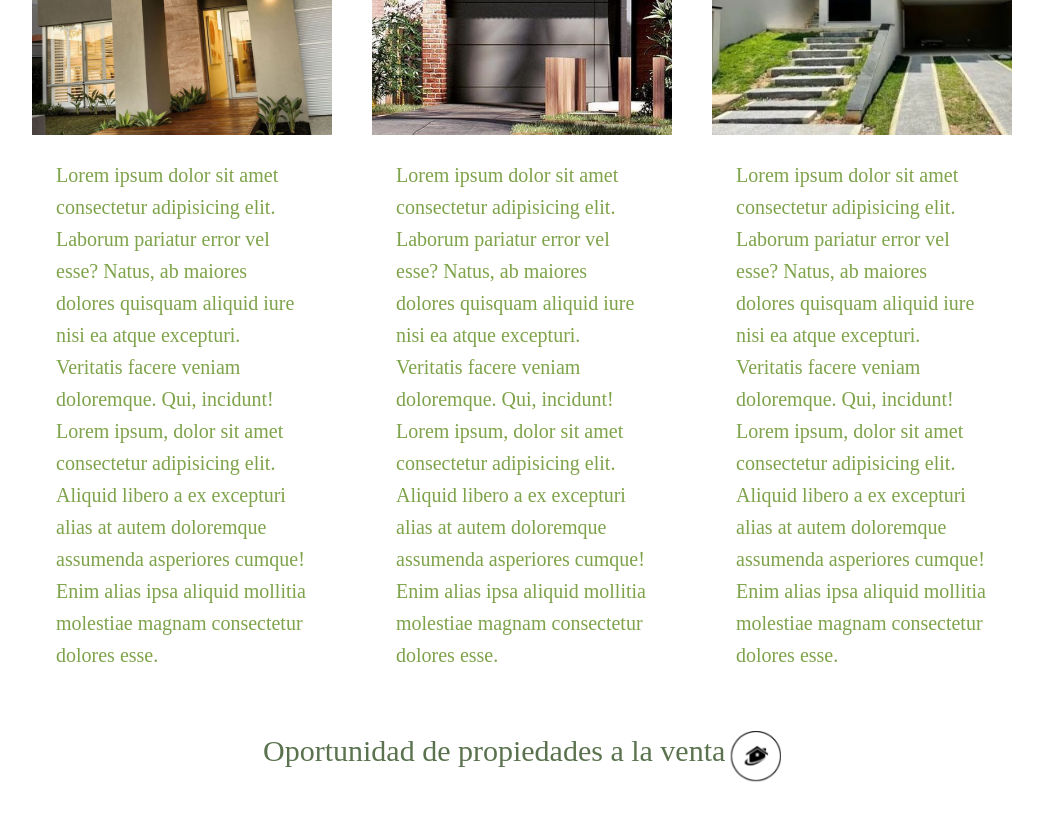
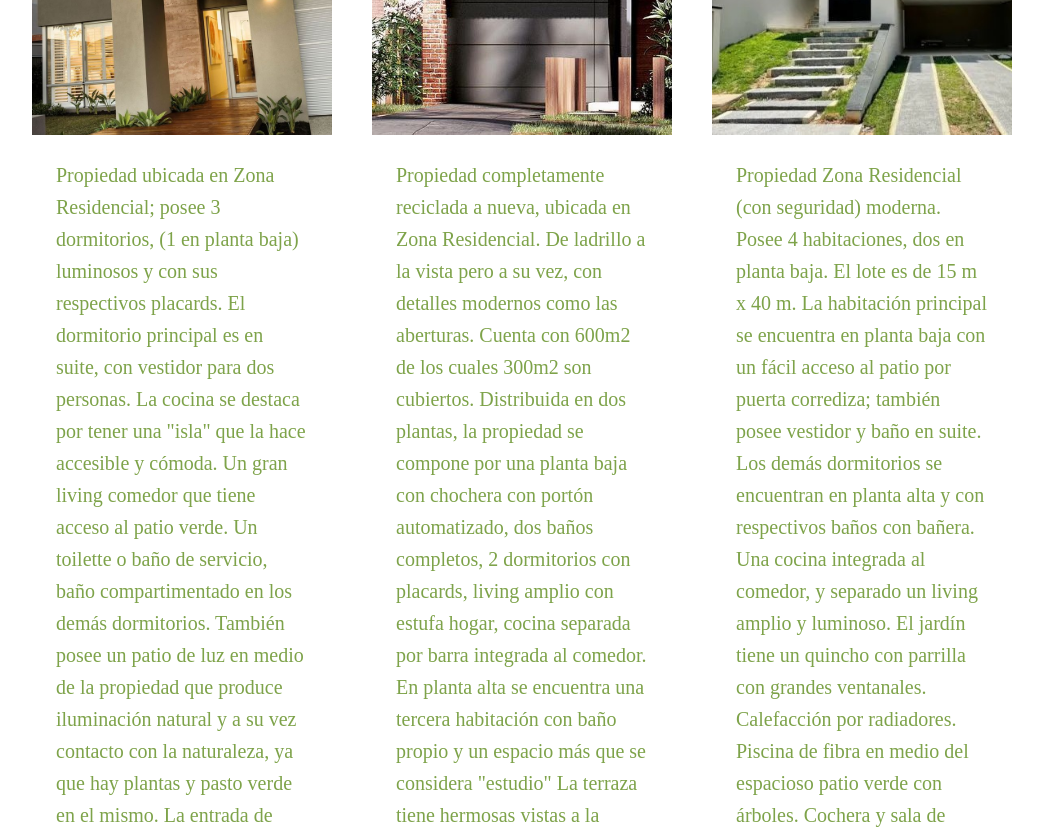
Before and after one commit to SolGarciaAlessi/Inmobiliaria-, a website: page index.html in a window 1280 px wide. Shown: the part 860-1687 px from the top of the page, without its empty margins (118-1161 px from the left). Drawn offline with nearby package versions, Linux system fonts and the light colour scheme; files whose address does not match are found by name.

Commit message:
agregando contenido

```diff
--- a/index.html
+++ b/index.html
@@ -75,9 +75,9 @@
     </header>
 
     <main>
-            <p>
-                <a href="#abajo" class="abajo">Ir abajo</a>
-            </p>
+        <p>
+            <a href="#abajo" class="abajo">Ir abajo</a>
+        </p>
 
         <h3 class="tituloprincipal">Inmobiliaria Andrés Azpiroz</h3>
 
@@ -86,14 +86,8 @@
                 <div class="articulo cambiar_img1">
                 </div>
                 <div class="articulo_1">
-                    <p> Lorem ipsum dolor sit amet consectetur adipisicing elit. Laborum pariatur
-                        error vel esse? Natus, ab
-                        maiores dolores quisquam aliquid iure nisi ea atque excepturi. Veritatis facere veniam
-                        doloremque.
-                        Qui, incidunt!
-                        Lorem ipsum, dolor sit amet consectetur adipisicing elit. Aliquid libero a ex excepturi alias at
-                        autem doloremque assumenda asperiores cumque! Enim alias ipsa aliquid mollitia molestiae magnam
-                        consectetur dolores esse.
+                    <p> Propiedad ubicada en Zona Residencial; posee 3 dormitorios, (1 en planta baja) luminosos y con sus respectivos placards. El dormitorio principal es en suite, con vestidor para dos personas.
+                        La cocina se destaca por tener una "isla" que la hace accesible y cómoda. Un gran living comedor que tiene acceso al patio verde. Un toilette o baño de servicio, baño compartimentado en los demás dormitorios. También posee un patio de luz en medio de la propiedad que produce iluminación natural y a su vez contacto con la naturaleza, ya que hay plantas y pasto verde en el mismo. La entrada de autos es pasante. Y el jardín es amplio, con un quincho con parrilla y toilette. Calefacción por radiadores.
                     </p>
                 </div>
             </article>
@@ -103,14 +97,10 @@
                 </div>
                 <div class="articulo_1">
 
-                    <p>Lorem ipsum dolor sit amet consectetur adipisicing elit. Laborum pariatur error vel esse? Natus,
-                        ab
-                        maiores dolores quisquam aliquid iure nisi ea atque excepturi. Veritatis facere veniam
-                        doloremque.
-                        Qui, incidunt!
-                        Lorem ipsum, dolor sit amet consectetur adipisicing elit. Aliquid libero a ex excepturi alias at
-                        autem doloremque assumenda asperiores cumque! Enim alias ipsa aliquid mollitia molestiae magnam
-                        consectetur dolores esse.
+                    <p> Propiedad completamente reciclada a nueva, ubicada en Zona Residencial. De ladrillo a la vista pero a su vez, con detalles modernos como las aberturas.
+                        Cuenta con 600m2 de los cuales 300m2 son cubiertos. Distribuida en dos plantas, la propiedad se compone por una planta baja con chochera con portón automatizado, dos baños completos, 2 dormitorios con placards, living amplio con estufa hogar,
+                        cocina separada por barra integrada al comedor. En planta alta se encuentra una tercera habitación con baño propio y un espacio más que se considera "estudio"
+                        La terraza tiene hermosas vistas a la Ciudad. Calefacción por radiadores. Jardín verde amplio con árboles y una galería semi-cubierta.
                     </p>
 
                 </div>
@@ -121,14 +111,7 @@
                 </div>
                 <div class="articulo_1">
 
-                    <p>Lorem ipsum dolor sit amet consectetur adipisicing elit. Laborum pariatur error vel esse? Natus,
-                        ab
-                        maiores dolores quisquam aliquid iure nisi ea atque excepturi. Veritatis facere veniam
-                        doloremque.
-                        Qui, incidunt!
-                        Lorem ipsum, dolor sit amet consectetur adipisicing elit. Aliquid libero a ex excepturi alias at
-                        autem doloremque assumenda asperiores cumque! Enim alias ipsa aliquid mollitia molestiae magnam
-                        consectetur dolores esse.
+                    <p> Propiedad Zona Residencial (con seguridad) moderna. Posee 4 habitaciones, dos en planta baja. El lote es de 15 m x 40 m.  La habitación principal se encuentra en planta baja con un fácil acceso al patio por puerta corrediza; también posee vestidor y baño en suite. Los demás dormitorios se encuentran en planta alta y con respectivos baños con bañera. Una cocina integrada al comedor, y separado un living amplio y luminoso. El jardín tiene un quincho con parrilla con grandes ventanales. Calefacción por radiadores. Piscina de fibra en medio del espacioso patio verde con árboles. Cochera y sala de juegos en el sub-suelo que aprovecha excelentemente los espacios y deja un amplio sector al living.
                     </p>
                 </div>
             </article>
```
Also changed, not shown: assets/pages/inmuebles.html (+1 -4 lines), assets/pages/nosotros.html (+4 -12 lines).
